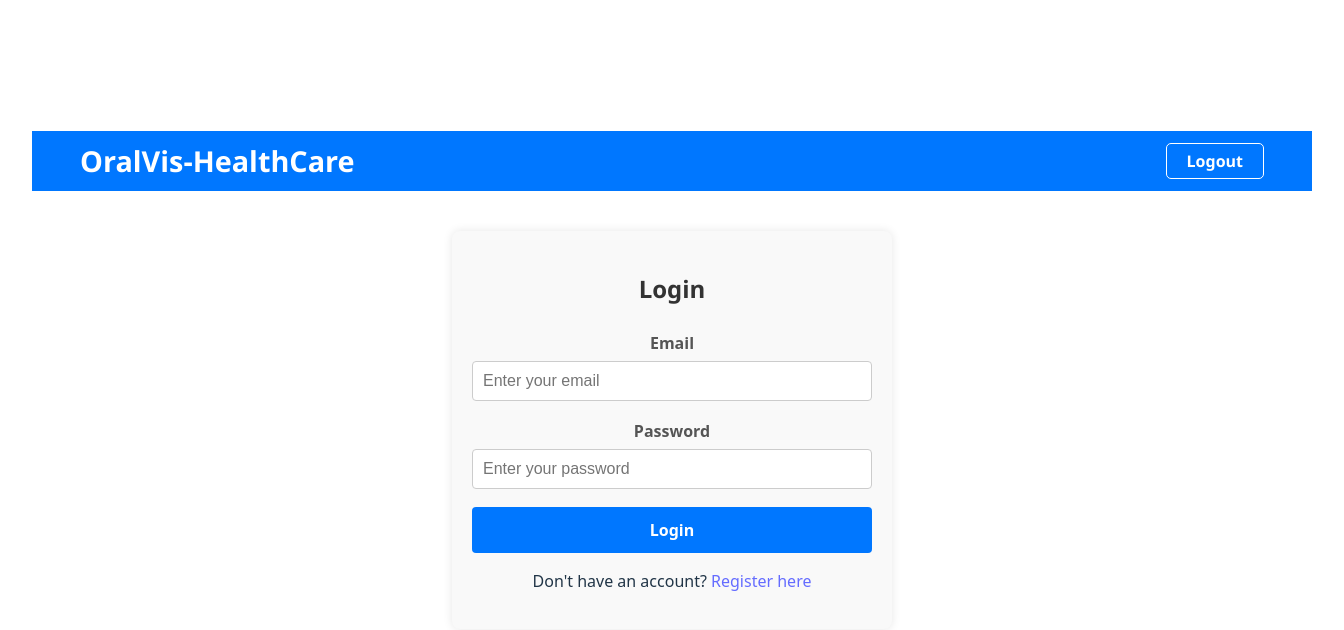
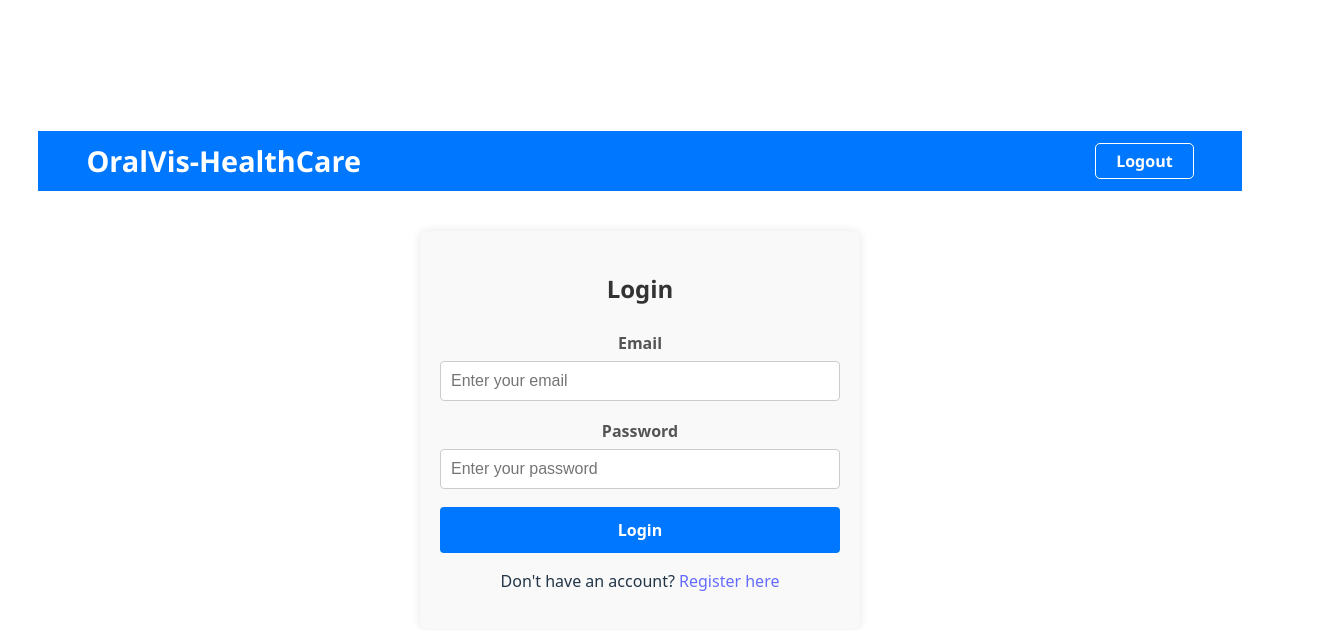
Before and after one commit to saitejamandadi99/oralvis-healthcare-application, a React (Vite) app in the folder oralvis-frontend/: page /login in a window 1280 px wide. Shown: the top 630 px of the page, 1344 px wide, since content can reach past the window. Built offline with nearby package versions, Linux system fonts and the light colour scheme.

Commit message:
updated the width to stop horizantal scroll extra

```diff
--- a/oralvis-frontend/src/components/Header/Header.css
+++ b/oralvis-frontend/src/components/Header/Header.css
@@ -7,7 +7,7 @@
   color: white;
   font-family: 'Segoe UI', Tahoma, Geneva, Verdana, sans-serif;
   padding: 12px 3rem;
-  width: 100vw;
+  width: 94vw;
   box-sizing: border-box;
   position: sticky;
   top: 0;
```
